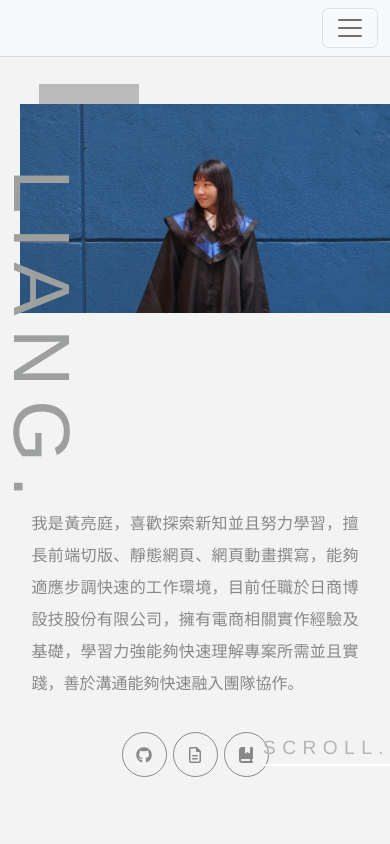
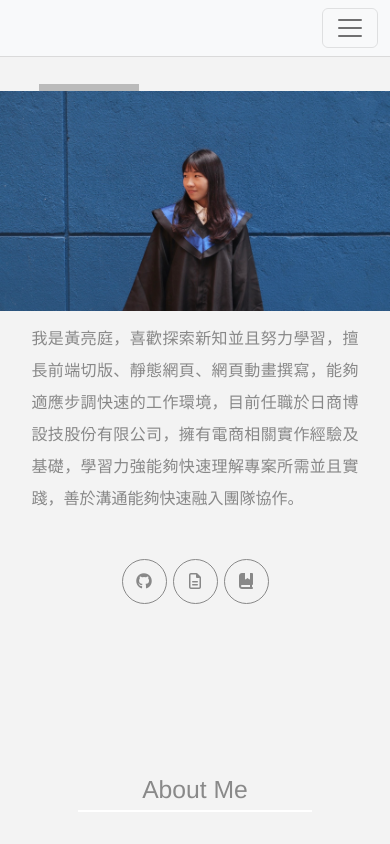
Before and after one commit to joyce103/v_portfolio, a Vue app: page / in a window 390 px wide. Shown: the top 844 px of the page. Built offline with nearby package versions, Linux system fonts and the light colour scheme.

Commit message:
style: laptop -> phone RWD

```diff
--- a/src/components/SelfIntroduction.vue
+++ b/src/components/SelfIntroduction.vue
@@ -1,20 +1,28 @@
 <template>
   <div class="container outer">
-    <span class="banner_text">LIANG.</span>
-    <div class="banner_img">
-      <img :src="bannerimg" class="img-fluid" />
-    </div>
-    <div class="square"></div>
-    <div class="row content">
-      <div class="col-md-6 d-flex align-items-end">
-        <p>{{ about }}</p>
+    <div class="banner_text">LIANG.</div>
+    <div class="col">
+      <div class="banner_img">
+        <img :src="bannerimg" class="img-fluid" />
       </div>
-      <div class="col-md-6 pt-md-0 pt-3">
-        <a href="/about" @click.prevent="$emit('scroll', 'about')">SCROLL.</a>
-        <v-link class="mt-md-5" />
+      <div class="row content">
+        <div class="col-xl-6 col-md-8 d-flex align-items-end">
+          <p>{{ about }}</p>
+        </div>
+        <div class="col-xl-6 col-md-4 pt-md-0 pt-3">
+          <a
+            class="scroll"
+            href="/about"
+            @click.prevent="$emit('scroll', 'about')"
+          >
+            SCROLL.
+          </a>
+          <v-link class="mt-md-5" />
+        </div>
       </div>
     </div>
   </div>
+  <div class="square"></div>
 </template>
 
 <script>
@@ -48,7 +56,7 @@ export default {
 
 <style scoped lang="scss">
 @mixin pad {
-  @media (max-width: 912px) {
+  @media (max-width: 1099px) {
     @content;
   }
 }
@@ -59,38 +67,38 @@ export default {
 }
 .outer {
   position: relative;
-  padding: 10% 0 0 0;
-  height: 100vh;
+  padding: 5% 0 0 0;
+  display: flex;
+  flex-direction: row;
+  align-items: center;
+  justify-content: center;
+  margin: 0 auto;
+  z-index: 1;
   @include pad {
-    height: 80vh;
+    height: 85vh;
   }
   @include phone {
-    height: 100vh;
+    height: 80vh;
   }
   .banner_text {
     color: #9e9f9f;
-    font-size: 7rem;
+    font-size: 7.5vw;
     font-weight: 100;
     writing-mode: vertical-lr;
     text-orientation: mixed;
     letter-spacing: 1rem;
-    position: absolute;
-    top: 20%;
-    left: -5%;
-    z-index: 3;
-    animation: crowd alternate 1s infinite;
-    -webkit-animation: crowd alternate 1s infinite;
+    // animation: crowd alternate 1s infinite;
+    // -webkit-animation: crowd alternate 1s infinite;
     @include phone {
-      font-size: 5rem;
+      display: none;
+    }
+    @include pad() {
+      display: none;
     }
   }
   .banner_img {
-    padding: 5% 0 5% 5%;
+    margin-top: 5%;
     text-align: right;
-    position: absolute;
-    top: 10%;
-    right: 0;
-    z-index: 2;
     img {
       width: 45%;
       @include pad {
@@ -99,44 +107,29 @@ export default {
       }
     }
   }
-  .square {
-    position: absolute;
-    width: 10%;
-    height: 19%;
-    z-index: 1;
-    top: 60%;
-    left: 50%;
-    background-color: rgba(130, 130, 130, 0.5);
-    @include phone {
-      top: 65%;
-      left: 65%;
-    }
-    @include pad {
-      top: 10%;
-      left: 10%;
-      width: 100px;
-      height: 100px;
-    }
-  }
   .content {
     color: #888888;
     line-height: 2rem;
-    padding: 0 0 0 5%;
-    position: absolute;
-    bottom: 0;
-    left: 5%;
+    margin-top: 5%;
     z-index: 3;
     @include pad {
       padding: 0%;
     }
     @include phone {
       top: 50%;
-      padding: 10% 5% 5% 5%;
+      padding: 0% 5% 5% 5%;
       left: 0;
       margin: 0;
     }
     p {
+      padding: 0 3vw;
       text-align: justify;
+      @include phone() {
+        padding: 10vw 0;
+      }
+      @include pad() {
+        padding: 3vw 0;
+      }
     }
     a {
       writing-mode: vertical-lr;
@@ -145,7 +138,6 @@ export default {
       font-size: 1.2rem;
       right: 0;
       position: absolute;
-      // border-left: 2px #ffffff solid;
       color: #b4b4b5;
       text-decoration: none;
       transition: 0.5s;
@@ -158,6 +150,33 @@ export default {
         border-bottom: 2px #ffffff solid;
       }
     }
+  }
+}
+.square {
+  position: absolute;
+  width: 9vw;
+  height: 9vw;
+  z-index: 0;
+  top: 45%;
+  left: 53%;
+  background-color: rgba(130, 130, 130, 0.5);
+  @include phone {
+    top: 65%;
+    left: 65%;
+  }
+  @include pad {
+    top: 10%;
+    left: 10%;
+    width: 100px;
+    height: 100px;
+  }
+}
+.scroll {
+  @include phone() {
+    display: none;
+  }
+  @include pad() {
+    display: none;
   }
 }
 @keyframes crowd {
```
